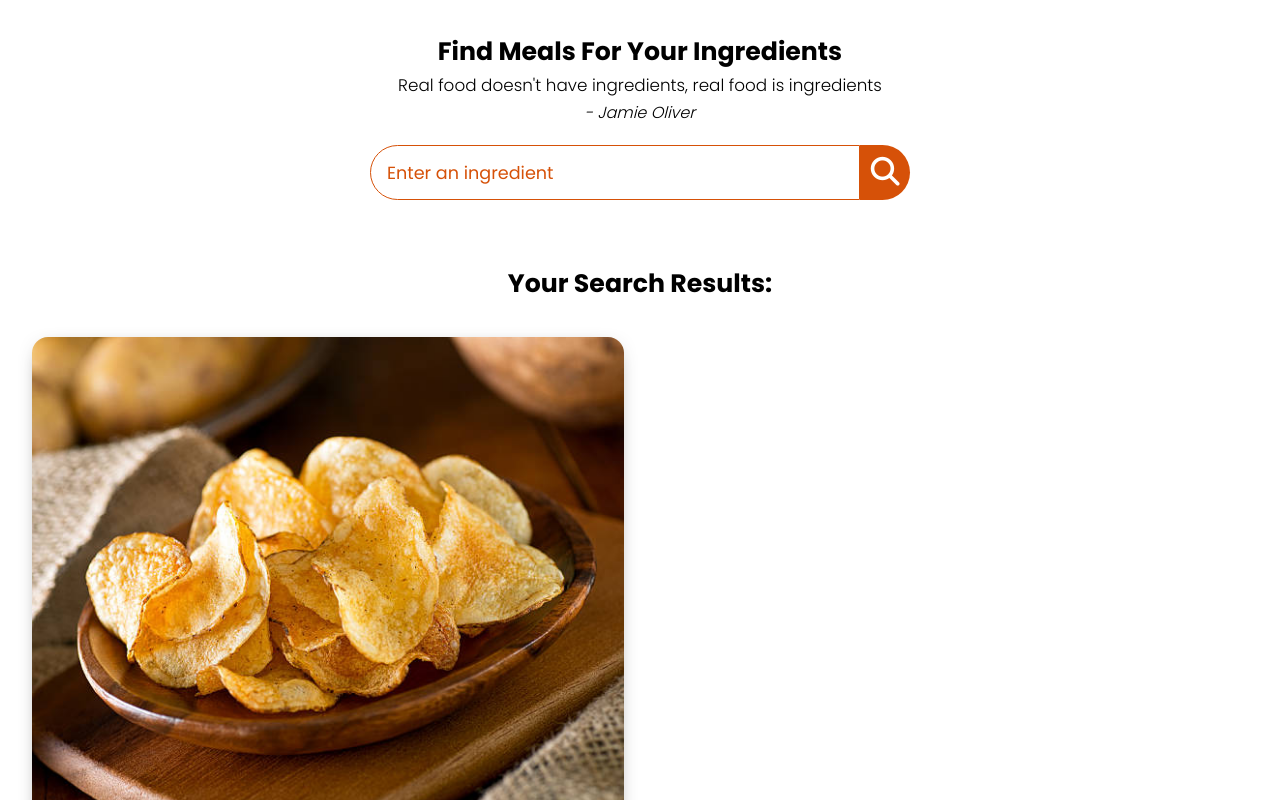
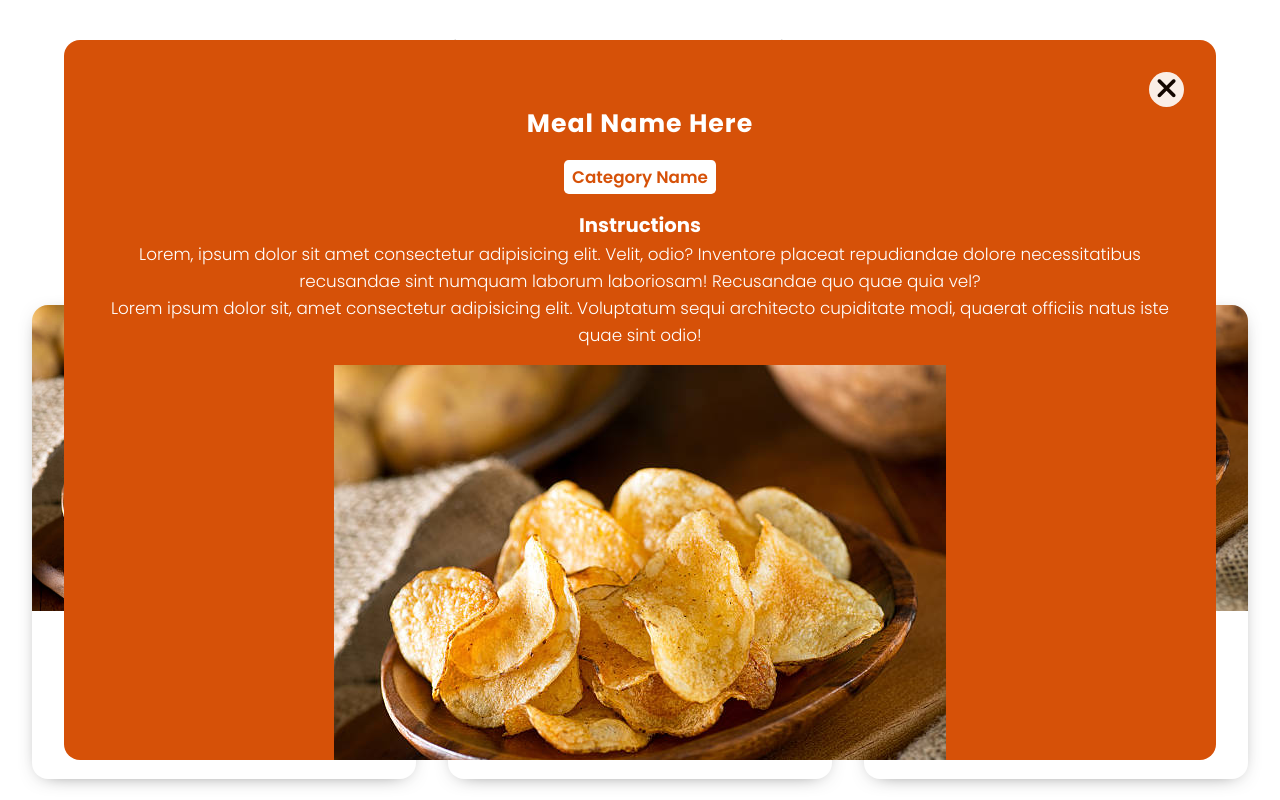
Before and after one commit to deanp04/Food-Recipe-App, a plain HTML site: page index.html in a window 1280 px wide. Shown: the top 800 px of the page. Drawn offline with Linux system fonts and the light colour scheme.

Commit message:
added more CSS

```diff
--- a/css/style.css
+++ b/css/style.css
@@ -143,6 +143,80 @@ body {
   background: var(--tenne-tawny-dark);
 }
 
+/* meal details */
+.meal-details{
+  position: fixed;
+  top: 50%;
+  left: 50%;
+  transform: translate(-50%, -50%);
+  color: #fff;
+  background: var(--tenne-tawny);
+  border-radius: 1rem;
+  width: 90%;
+  height: 90%;
+  overflow-y: scroll;
+  display: ;
+  padding: 2rem 0;
+}
+.meal-details::-webkit-scrollbar{
+  width: 10px;
+}
+.meal-details::-webkit-scrollbar-thumb{
+  background: #f0f0f0;
+  border-radius: 2rem;
+}
+
+/* tied to js */
+.showRecipe{
+  display: block;
+}
+
+.meal-details-content{
+  margin: 2rem;
+}
+.recipe-close-btn{
+  position: absolute;
+  right: 2rem;
+  top: 2rem;
+  font-size: 1.8rem;
+  background: #fff;
+  border: none;
+  width: 35px;
+  height: 35px;
+  border-radius: 50%;
+  display: flex;
+  align-items: center;
+  justify-content: center;
+  opacity: .9;
+}
+.recipe-title{
+  letter-spacing: 1px;
+  padding-bottom: 1rem;
+}
+.recipe-category{
+  background: #fff;
+  font-weight: 600;
+  color: var(--tenne-tawny);
+  display: inline-block;
+  padding: 0.2rem 0.5rem;
+  border-radius: 0.3rem;
+}
+.recipe-category{
+  background: #fff;
+  font-weight: 600;
+  color: var(--tenne-tawny);
+  display: inline-block;
+  padding: 0.2rem 0.5rem;
+  border-radius: 0.3rem;
+}
+.recipe-instruct{
+  padding: 1rem 0;
+}
+
+
+
+
+
 /* media queries */
 @media screen and (min-width: 600px){
   .meal-search-box{
@@ -158,6 +232,15 @@ body {
     grid-template-columns: repeat(2, 1fr);
     gap: 2rem;
   }
+  .meal-item{
+    margin: 0;
+  }
+}
+
+@media screen and (min-width: 992px){
+  #meal{
+    grid-template-columns: repeat(3, 1fr);
+  }
 }
 
 /******************************************
--- a/index.html
+++ b/index.html
@@ -49,8 +49,55 @@
 							</div>
 						</div>
 						<!-- end of meal item -->
+						<!-- meal item -->
+						<div class = "meal-item">
+							<div class = "meal-img">
+								<img src="food.jpg" alt="image of food">
+							</div>
+							<div class = "meal-name">
+								<h3>Potato Chips</h3>
+								<a href="#" class = "recipe-btn">Get Recipe</a>
+							</div>
+						</div>
+						<!-- end of meal item -->
+						<!-- meal item -->
+						<div class = "meal-item">
+							<div class = "meal-img">
+								<img src="food.jpg" alt="image of food">
+							</div>
+							<div class = "meal-name">
+								<h3>Potato Chips</h3>
+								<a href="#" class = "recipe-btn">Get Recipe</a>
+							</div>
+						</div>
+						<!-- end of meal item -->
 					</div>
 				</div>
+
+				<div class = "meal-details">
+					<!-- recipe close btn -->
+					<button type = "button" class = "btn recipe-close-btn" id = "recipe-close-btn">
+						<i class = "fas fa-times"></i>
+					</button>
+
+					<!-- meal content -->
+					<div class = "meal-details-content">
+						<h2 class = "recipe-title">Meal Name Here</h2>
+						<p class = "recipe-category">Category Name</p>
+						<div class = "recipe-instruct">
+							<h3>Instructions</h3>
+							<p>Lorem, ipsum dolor sit amet consectetur adipisicing elit. Velit, odio? Inventore placeat repudiandae dolore necessitatibus recusandae sint numquam laborum laboriosam! Recusandae quo quae quia vel?</p>
+							<p>Lorem ipsum dolor sit, amet consectetur adipisicing elit. Voluptatum sequi architecto cupiditate modi, quaerat officiis natus iste quae sint odio!</p>
+						</div>
+						<div class = "recipe-meal-img">
+							<img src="food.jpg" alt="image of food">
+						</div>
+						<div class = "recipe-link">
+							<a href="#" target = "_blank">Watch Video</a>
+						</div>
+					</div>
+				</div>
+
 			</div>
 		</div>
 
```
